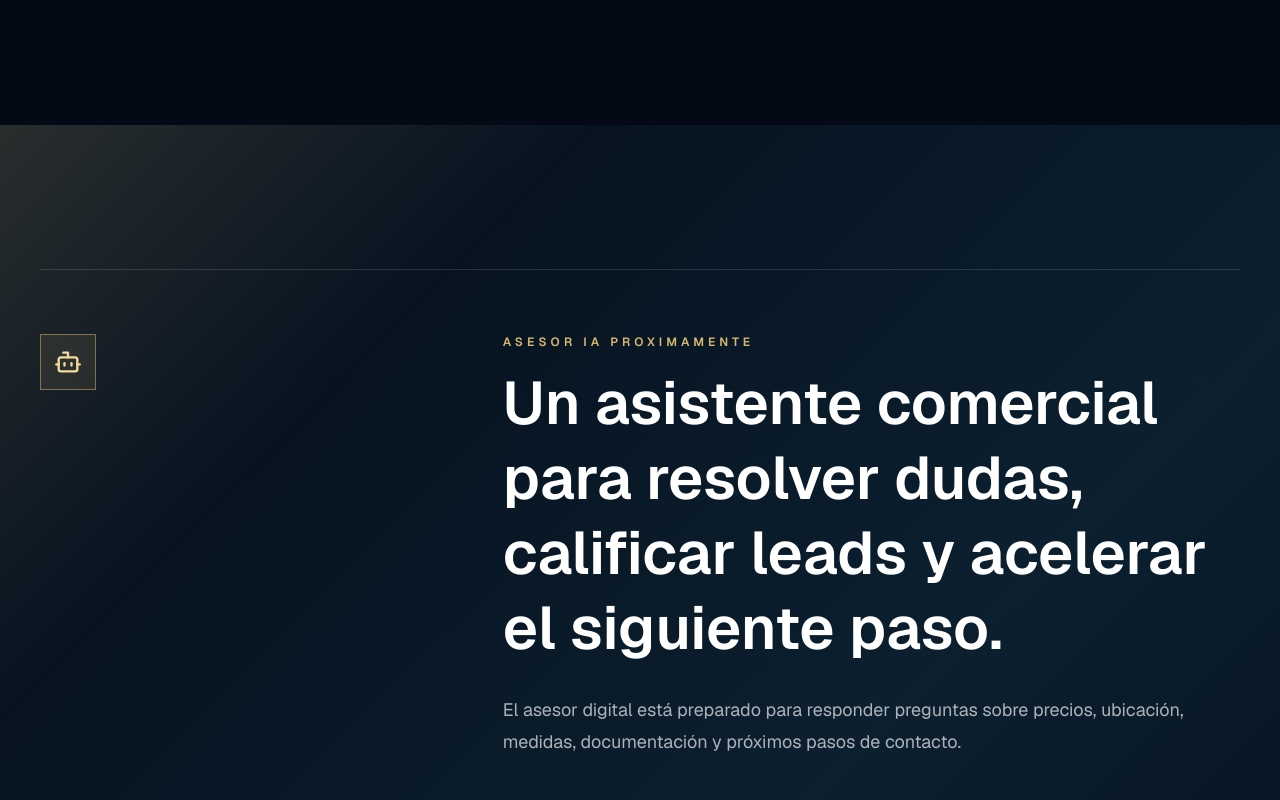
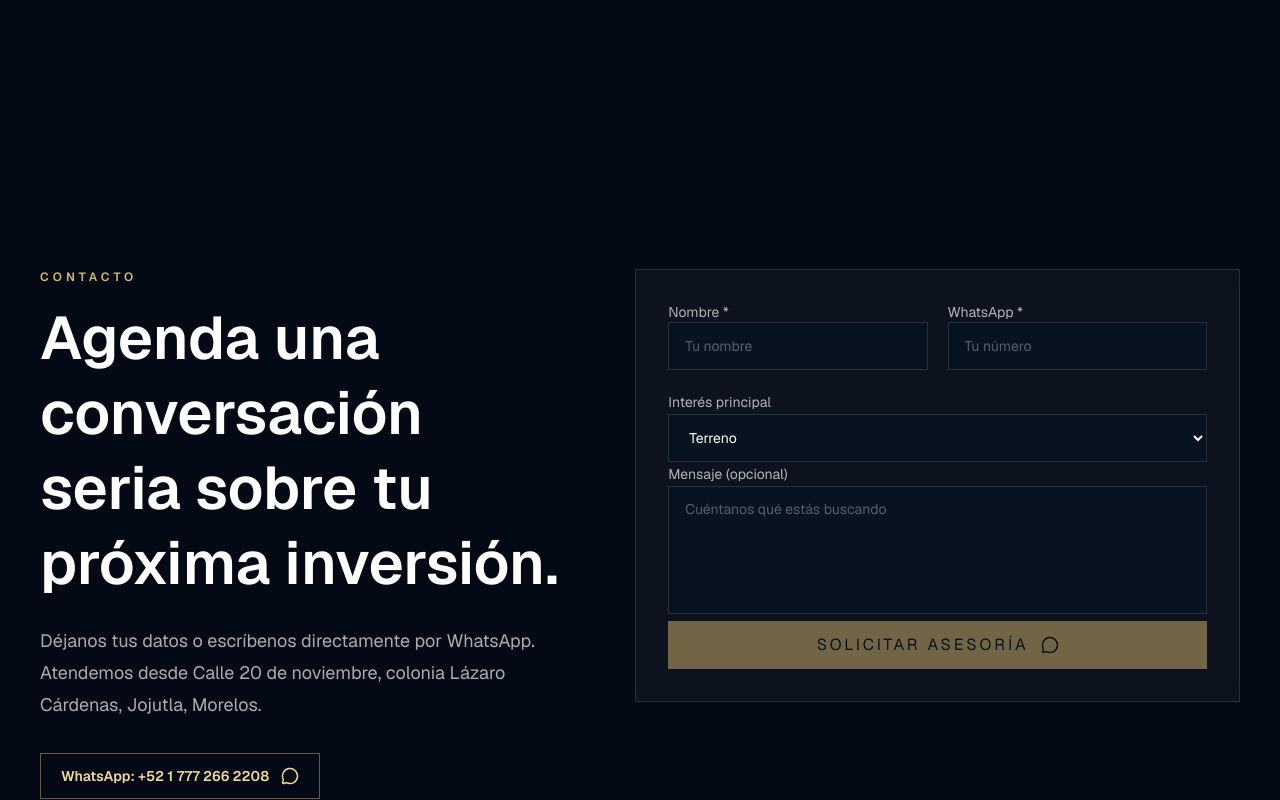
Before and after one commit to unicorniatech/cbr-ai-sales-os, a Next.js app: page / in a window 1280 px wide. Shown: the part 6740-7540 px from the top of the page. Built offline with nearby package versions, Linux system fonts and the light colour scheme.

Commit message:
Remove advisor teaser section

```diff
--- a/src/app/page.tsx
+++ b/src/app/page.tsx
@@ -581,38 +581,6 @@ function TrustSection() {
   );
 }
 
-function AdvisorSection() {
-  return (
-    <section id="asesor-ia" className="relative overflow-hidden bg-[#071321] py-28 sm:py-36">
-      <div className="absolute inset-0 bg-[linear-gradient(135deg,rgba(216,184,111,0.16),transparent_28%,rgba(28,82,102,0.2)_70%,transparent)]" />
-      <div className="relative mx-auto max-w-7xl px-6 lg:px-10">
-        <Reveal>
-          <div className="grid gap-12 border-y border-white/12 py-16 lg:grid-cols-[0.72fr_1.28fr]">
-            <div>
-              <span className="inline-flex size-14 items-center justify-center border border-[#d8b86f]/50 bg-[#d8b86f]/10 text-[#f3d99a]">
-                <Bot size={28} aria-hidden="true" />
-              </span>
-            </div>
-            <div>
-              <p className="mb-4 text-xs font-semibold uppercase tracking-[0.34em] text-[#d8b86f]">
-                Asesor IA proximamente
-              </p>
-              <h2 className="max-w-4xl text-balance text-4xl font-semibold leading-tight text-white sm:text-6xl">
-                Un asistente comercial para resolver dudas, calificar leads y
-                acelerar el siguiente paso.
-              </h2>
-            <p className="mt-7 max-w-3xl text-lg leading-8 text-white/66">
-                El asesor digital está preparado para responder preguntas sobre
-                precios, ubicación, medidas, documentación y próximos pasos de contacto.
-              </p>
-            </div>
-          </div>
-        </Reveal>
-      </div>
-    </section>
-  );
-}
-
 function LeadForm() {
   const interestOptions = useMemo(
     () => ["Terreno", activeTenant.project.name, "Lote sobre calle principal", "Documentación"],
@@ -763,7 +731,6 @@ export default function Home() {
       <PropertyCards />
       <LocationSection />
       <TrustSection />
-      <AdvisorSection />
       <LeadForm />
       <AdvisorChat />
       <footer className="border-t border-white/10 bg-[#030a16] px-6 py-10 text-white/52 lg:px-10">
```
